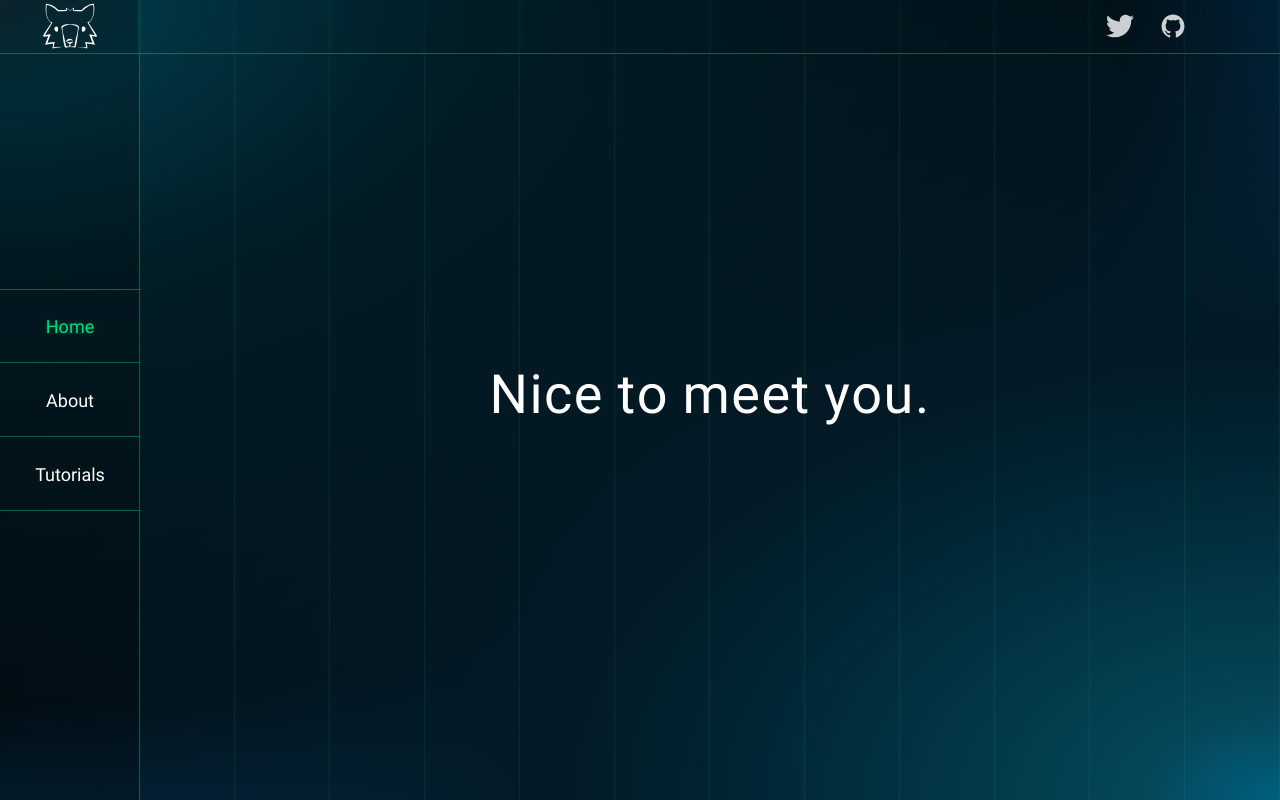
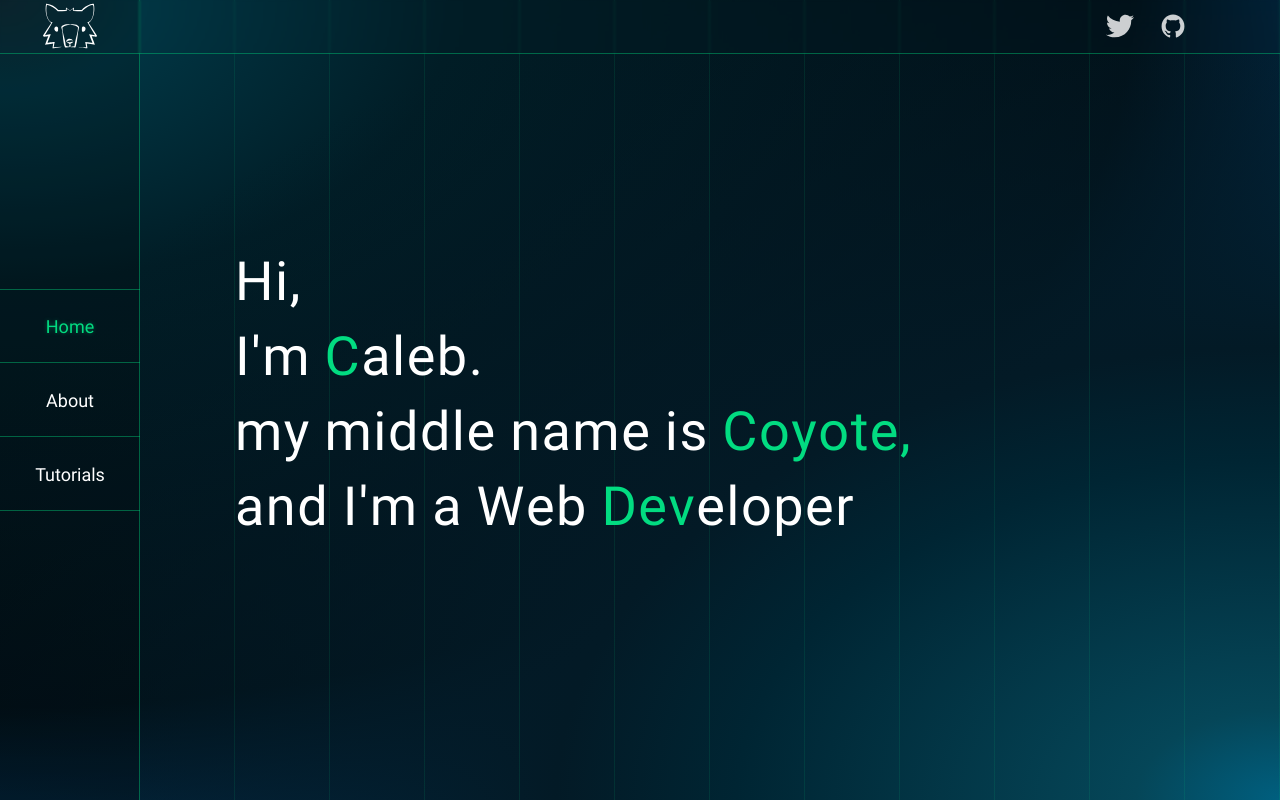
Before and after one commit to ccoyotedev/nuxt3-blog, a Nuxt app: page / in a window 1280 px wide. Built offline with nearby package versions, Linux system fonts and the light colour scheme; no server answers.

Commit message:
Animated on intersection

```diff
--- a/components/Animated/Heading.vue
+++ b/components/Animated/Heading.vue
@@ -1,25 +1,40 @@
 <script setup>
   defineProps({
     value: String,
+    delay: Number,
+    color: String,
   })
 
   const target = ref(null);
   const targetIsVisible = ref(false)
 
-  const { stop } = useIntersectionObserver(
-      target,
-      ([{ isIntersecting }], observerElement) => {
-        targetIsVisible.value = isIntersecting
-      },
-    )
+  useIntersectionObserver(
+    target,
+    ([{ isIntersecting }]) => {
+      targetIsVisible.value = isIntersecting
+    },
+  )
 
 </script>
 
 <template>
   <h1 ref="target">
-    <AnimatedLetter v-for="(letter, i) in value" :key="i" :value="letter" :visible="targetIsVisible" />
+    <AnimatedLetter v-for="(letter, i) in value" :key="i" :value="letter" :visible="targetIsVisible" :delay="getDelay(i)" :color="color" />
   </h1>
 </template>
+
+<script>
+export default {
+  props: ['delay'],
+
+  methods: {
+    getDelay(i){
+      return i * 50 + (this.delay || 0);
+    }
+  }
+}
+</script>
+
 
 <style scoped>
   h1 {
--- a/components/Animated/Letter.vue
+++ b/components/Animated/Letter.vue
@@ -2,15 +2,25 @@
   defineProps({
     value: String,
     visible: Boolean,
+    delay: Number,
+    color: String,
   })
 </script>
 
 <template>
-  <span @mouseenter="handleHover" class="letter"  :class="{ bounce: animated, fade: visible }" :style="[value === ' ' ? { width: '1.2rem' } : { width: 'auto'}]">{{ value }}</span>
+  <span
+    @mouseenter="handleHover"
+    class="letter"
+    :class="{ bounce: animated, fade: fadeIn }"
+    :style="[value === ' ' ? { width: '1.2rem' } : { width: 'auto'}, { color: color }]"
+  >
+    {{ value }}
+  </span>
 </template>
 
 <script>
 export default {
+  props: ['delay'],
   data() {
     return {
       animated: false,
@@ -26,6 +36,20 @@ export default {
       this.animated = true;
     }
   },
+
+  watch: {
+    visible: {
+      handler(isVisible) {
+        console.log("isVisible: ", isVisible)
+        if (isVisible) {
+          setTimeout(function () {
+            this.fadeIn = true;
+            this.handleHover();
+          }.bind(this), this.delay)
+        }
+      }
+    }
+  }
 }
 </script>
 
@@ -34,7 +58,7 @@ export default {
   display: inline-block;
   margin-right: 0.15rem;
   transition: 500ms;
-  opacity: 0.1;
+  opacity: 0;
 }
 
 @keyframes rubberBand {
--- a/components/Section/Hero.vue
+++ b/components/Section/Hero.vue
@@ -1,5 +1,19 @@
 <template>
   <NuxtLayout name="section">
-    <AnimatedHeading value="Nice to meet you." />
+      <AnimatedHeading value="Hi," />
+      <div class="row">
+        <AnimatedHeading value="I'm " :delay=150 />
+        <AnimatedHeading value="C" color="#02dc81" :delay=350 />
+        <AnimatedHeading value="aleb." :delay=400 />
+      </div>
+      <div class="row">
+        <AnimatedHeading value="my middle name is " :delay=650 />
+        <AnimatedHeading value="Coyote," color="#02dc81" :delay=1600 />
+      </div>
+      <div class="row">
+        <AnimatedHeading value="and I'm a Web " :delay=1950 />
+        <AnimatedHeading value="Dev" color="#02dc81" :delay=2650 />
+        <AnimatedHeading value="eloper" :delay=2800 />
+      </div>
   </NuxtLayout>
 </template>
--- a/layouts/section.vue
+++ b/layouts/section.vue
@@ -8,10 +8,10 @@
 
 <style scoped>
   .section {
-    padding:  5.4rem 8.333%;
+    padding:  10.8rem 8.333%;
     min-height: 100vh;
     display: flex;
-    align-items: center;
+    flex-direction: column;
     justify-content: center;
   }
 </style>
```
